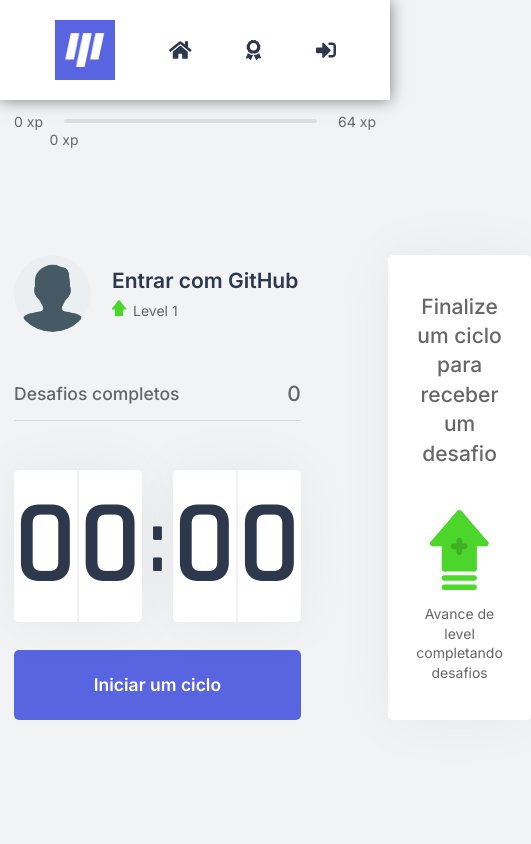
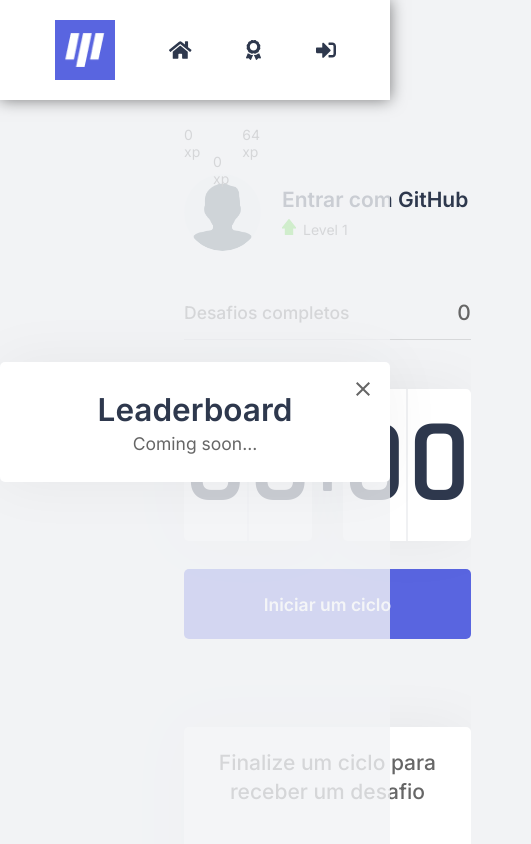
Before and after one commit to daniel30-07/weMove, a Next.js app: page / in a window 390 px wide. Both pictures are taken after a click on the icon 253 px from the left and 50 px from the top of the page. Shown: the top 844 px of the page, 531 px wide, since content can reach past the window. Built offline with nearby package versions, Linux system fonts and the light colour scheme; no server answers.

Commit message:
New build to vercel

```diff
--- a/src/components/Leaderboard.tsx
+++ b/src/components/Leaderboard.tsx
@@ -1,16 +1,21 @@
-import Head from "next/head";
-import styles from "../styles/components/Leaderboard.module.css";
+import { useContext } from "react";
+import { SidebarContext } from "../contexts/SidebarContext";
+
+import styles from "../styles/components/LevelUpModal.module.css";
 
 export function Leaderboard() {
+  const { closeModalLeaderboard } = useContext(SidebarContext);
+
   return (
-    <>
-      <Head>
-        <title>Leaderboard</title>
-      </Head>
+    <div className={styles.overlay}>
+      <div className={styles.container}>
+        <strong>Leaderboard</strong>
+        <p>Coming soon...</p>
 
-      <div className={styles.container}>
-        <h2>Leaderboard - Coming soon..</h2>
+        <button type="button" onClick={closeModalLeaderboard}>
+          <img src="/icons/close.svg" alt="close modal" />
+        </button>
       </div>
-    </>
+    </div>
   );
 }
--- a/src/components/Profile.tsx
+++ b/src/components/Profile.tsx
@@ -32,7 +32,7 @@ export function Profile() {
 
           <div>
             <strong>
-              <a href="http://localhost:3000/api/auth/signin">
+              <a href="https://wemove-one.vercel.app/api/auth/signin">
                 Entrar com GitHub
               </a>
             </strong>
--- a/src/components/SideBar.tsx
+++ b/src/components/SideBar.tsx
@@ -1,5 +1,3 @@
-import { CompletedChallenges } from "../components/CompletedChalanges";
-
 import { Leaderboard } from "./Leaderboard";
 import styles from "../styles/components/SideBar.module.css";
 
@@ -11,20 +9,25 @@ import {
 } from "@fortawesome/free-solid-svg-icons";
 import { FontAwesomeIcon } from "@fortawesome/react-fontawesome";
 
-//import { SidebarContext } from "../contexts/SidebarContext";
+import { SidebarContext } from "../contexts/SidebarContext";
 
 import { signOut, signIn, useSession } from "next-auth/client";
 import { useRouter } from "next/router";
 import React from "react";
-//import { useContext } from "react";
+import { useContext } from "react";
 
 export default function SideBar() {
   const router = useRouter();
   const url = process.env.REACT_APP_URL;
   const [session, loading] = useSession();
 
-  // const { isActive, setActive } = useContext(SidebarContext);
-  console.log("session", session);
+  const { isLeaderboard, callLeaderboard } = useContext(SidebarContext);
+
+  function handleLeaderboard() {
+    console.log("CHAMOUU", isLeaderboard);
+
+    callLeaderboard();
+  }
 
   return (
     <div className={styles.container}>
@@ -43,7 +46,7 @@ export default function SideBar() {
           className={`${styles.icon} `}
           icon={faAward}
           size="2x"
-          onClick={() => <Leaderboard />}
+          onClick={handleLeaderboard}
         />
         {!session && (
           <FontAwesomeIcon
@@ -51,7 +54,7 @@ export default function SideBar() {
             icon={faSignInAlt}
             size="2x"
             onClick={() => {
-              router.push("http://localhost:3000/api/auth/signin");
+              router.push("https://wemove-one.vercel.app/api/auth/signin");
               //signIn();
               //signOut({ callbackUrl: `${url}/` });
             }}
--- a/src/contexts/SidebarContext.tsx
+++ b/src/contexts/SidebarContext.tsx
@@ -1,25 +1,39 @@
-import { createContext, useState } from "react";
+import React, { createContext, useState, ReactNode } from "react";
+import { Leaderboard } from "../components/Leaderboard";
 
 interface SidebarContextData {
-  isActive: boolean;
-  setActive: () => void;
+  isLeaderboard: boolean;
+  callLeaderboard: () => void;
+  closeModalLeaderboard: () => void;
+}
+
+interface SidebarProps {
+  children: ReactNode;
 }
 
 export const SidebarContext = createContext({} as SidebarContextData);
 
-export function SidebarProvider() {
-  const [isActive, setIsActive] = useState(false);
+export function SidebarProvider({ children }: SidebarProps) {
+  const [isLeaderboard, setLeaderboard] = useState(false);
 
-  function setActive() {
-    setIsActive(true);
+  function closeModalLeaderboard() {
+    setLeaderboard(false);
+  }
+
+  function callLeaderboard() {
+    setLeaderboard(true);
   }
 
   return (
     <SidebarContext.Provider
       value={{
-        isActive,
-        setActive,
+        isLeaderboard,
+        callLeaderboard,
+        closeModalLeaderboard,
       }}
-    ></SidebarContext.Provider>
+    >
+      {children}
+      {isLeaderboard && <Leaderboard />}
+    </SidebarContext.Provider>
   );
 }
--- a/src/pages/index.tsx
+++ b/src/pages/index.tsx
@@ -12,6 +12,7 @@ import { ChallengesProvider } from "../contexts/ChallengesContexts";
 import { Login } from "../components/Login";
 import React from "react";
 import SideBar from "../components/SideBar";
+import { SidebarProvider } from "../contexts/SidebarContext";
 
 interface HomeProps {
   level: number;
@@ -32,6 +33,7 @@ export default function Home(props: HomeProps) {
         <Head>
           <title>Inicio | WeMove</title>
         </Head>
+        <SidebarProvider>
           <SideBar />
           <ExperienceBar />
           <CountdownProvider>
@@ -46,6 +48,7 @@ export default function Home(props: HomeProps) {
               </div>
             </section>
           </CountdownProvider>
+        </SidebarProvider>
       </div>
     </ChallengesProvider>
   );
--- a/src/styles/pages/Home.module.css
+++ b/src/styles/pages/Home.module.css
@@ -17,3 +17,22 @@
   gap: 6.25rem;
   align-content: center;
 }
+
+@media (max-width: 1024px) {
+  .container {
+    height: 50vh;
+    max-width: 400px;
+    padding-top: 3rem;
+    display: flex;
+    flex-direction: column;
+  }
+  .container section {
+    padding-top: 1rem;
+    grid-template-columns: 1fr;
+  }
+}
+@media (max-width: 425px) {
+  .container {
+    max-width: 50px;
+  }
+}
```
Lines whose indentation alone changed are shown as unchanged.
